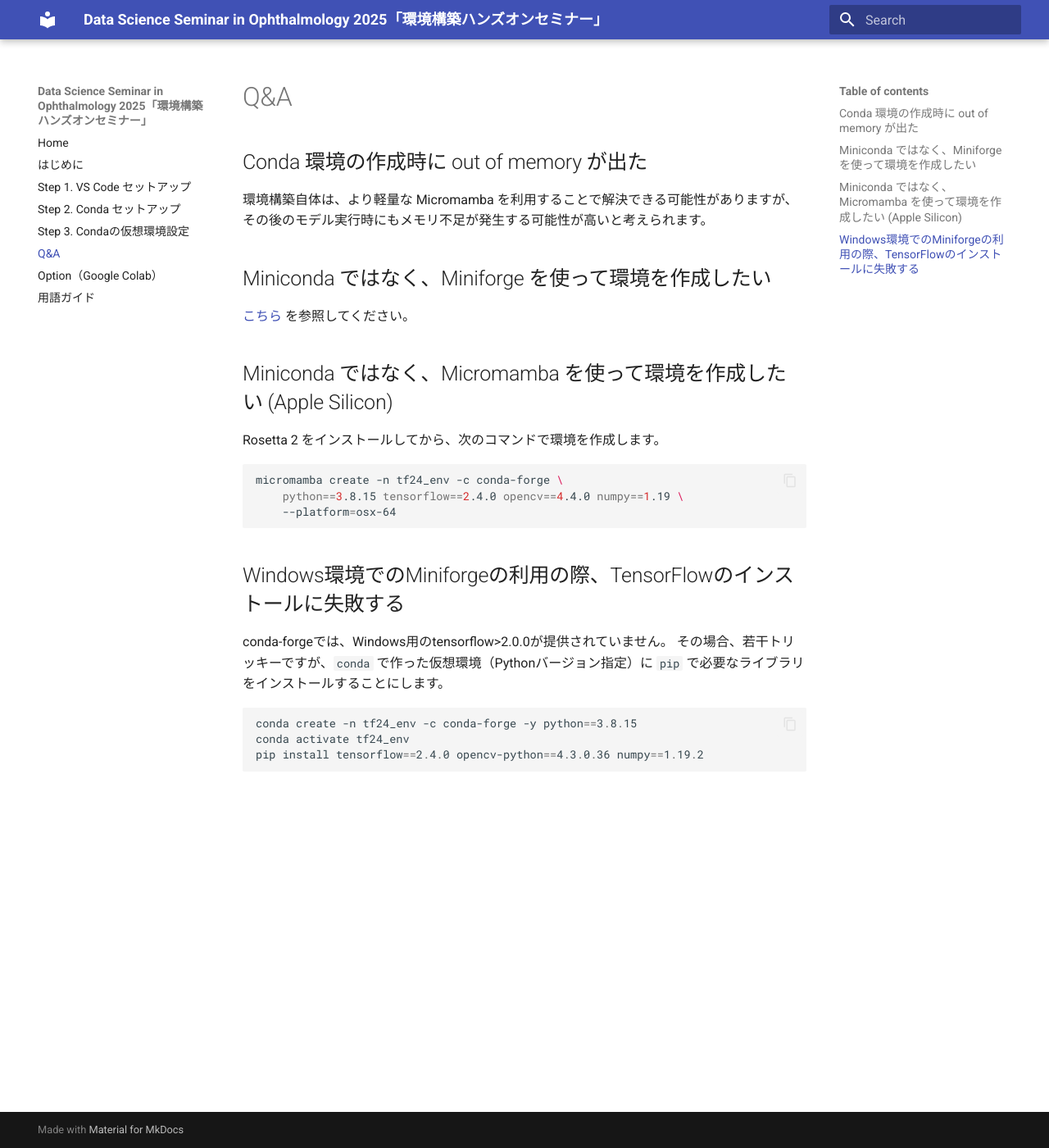
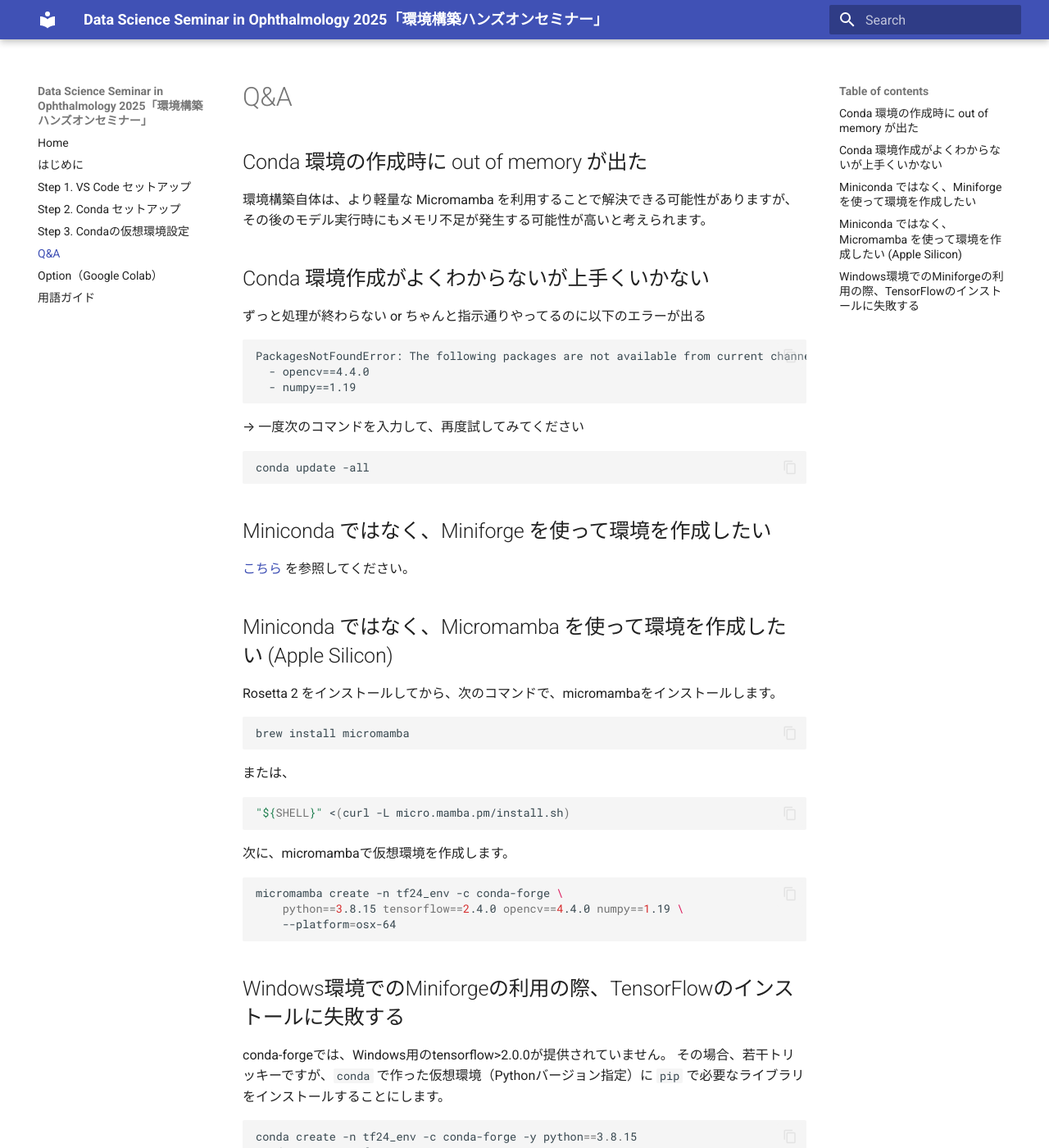
Before and after one commit to koido/JOIR_metab_env, an MkDocs documentation site: the page built from docs/50_q_and_a.md, in a window 1280 px wide and 1400 px high. Shown: the whole window at 82% size. Built offline with MkDocs 1.6.1 and Material for MkDocs 9.7.7, drawn with Linux system fonts in a browser that asks for light colours.

Commit message:
Update Q&A

````diff
--- a/docs/50_q_and_a.md
+++ b/docs/50_q_and_a.md
@@ -3,6 +3,22 @@
 ## Conda 環境の作成時に out of memory が出た
 
 環境構築自体は、より軽量な Micromamba を利用することで解決できる可能性がありますが、その後のモデル実行時にもメモリ不足が発生する可能性が高いと考えられます。
+
+## Conda 環境作成がよくわからないが上手くいかない
+
+ずっと処理が終わらない or ちゃんと指示通りやってるのに以下のエラーが出る
+
+```
+PackagesNotFoundError: The following packages are not available from current channels:
+  - opencv==4.4.0
+  - numpy==1.19
+```
+
+ → 一度次のコマンドを入力して、再度試してみてください
+
+```bash
+conda update -all
+```
 
 ## Miniconda ではなく、Miniforge を使って環境を作成したい
 
@@ -10,7 +26,19 @@
 
 ## Miniconda ではなく、Micromamba を使って環境を作成したい (Apple Silicon)
 
-Rosetta 2 をインストールしてから、次のコマンドで環境を作成します。
+Rosetta 2 をインストールしてから、次のコマンドで、micromambaをインストールします。
+
+```bash
+brew install micromamba
+```
+
+または、
+
+```bash
+"${SHELL}" <(curl -L micro.mamba.pm/install.sh)
+```
+
+次に、micromambaで仮想環境を作成します。
 
 ```bash
 micromamba create -n tf24_env -c conda-forge \
````
